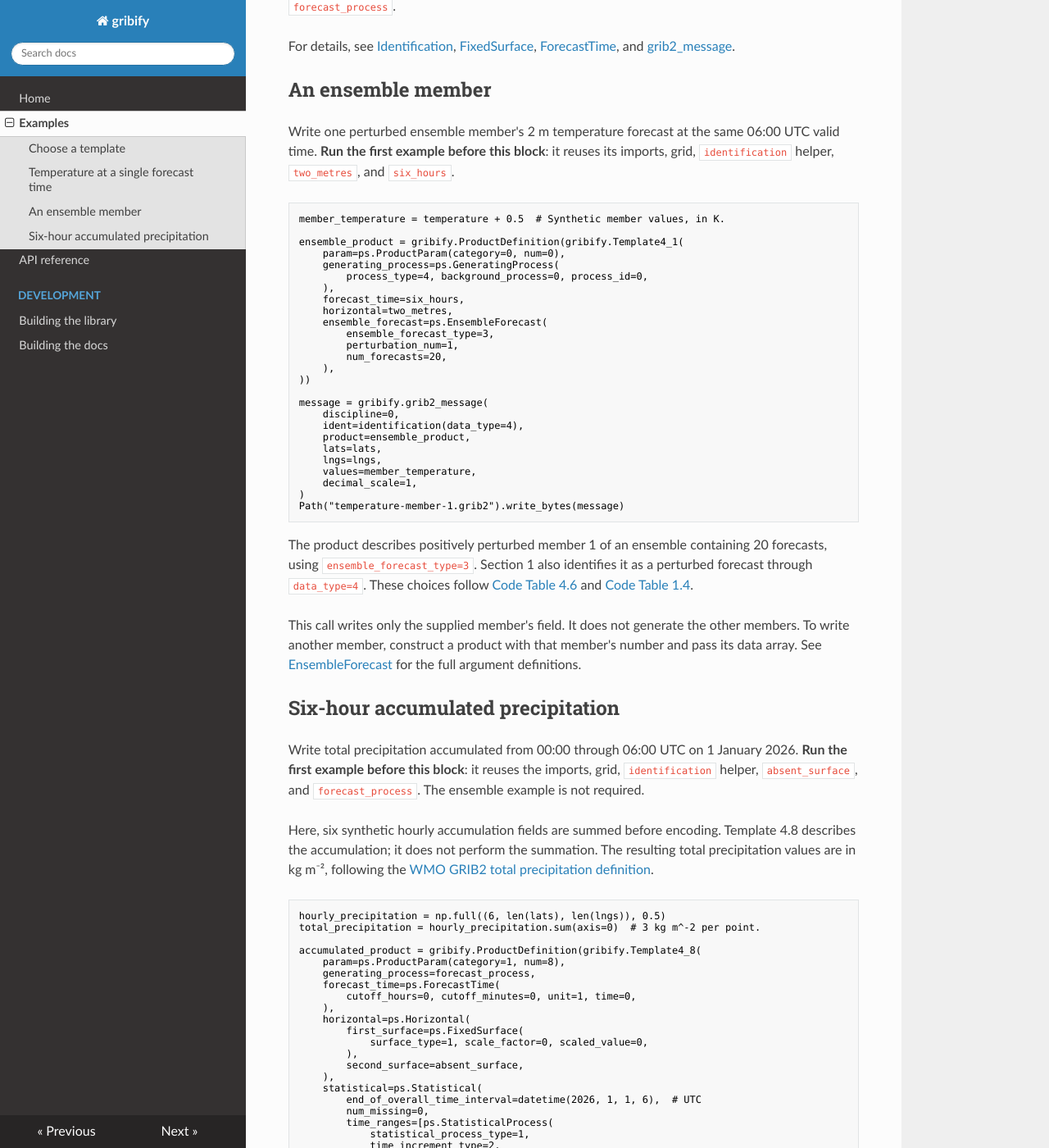
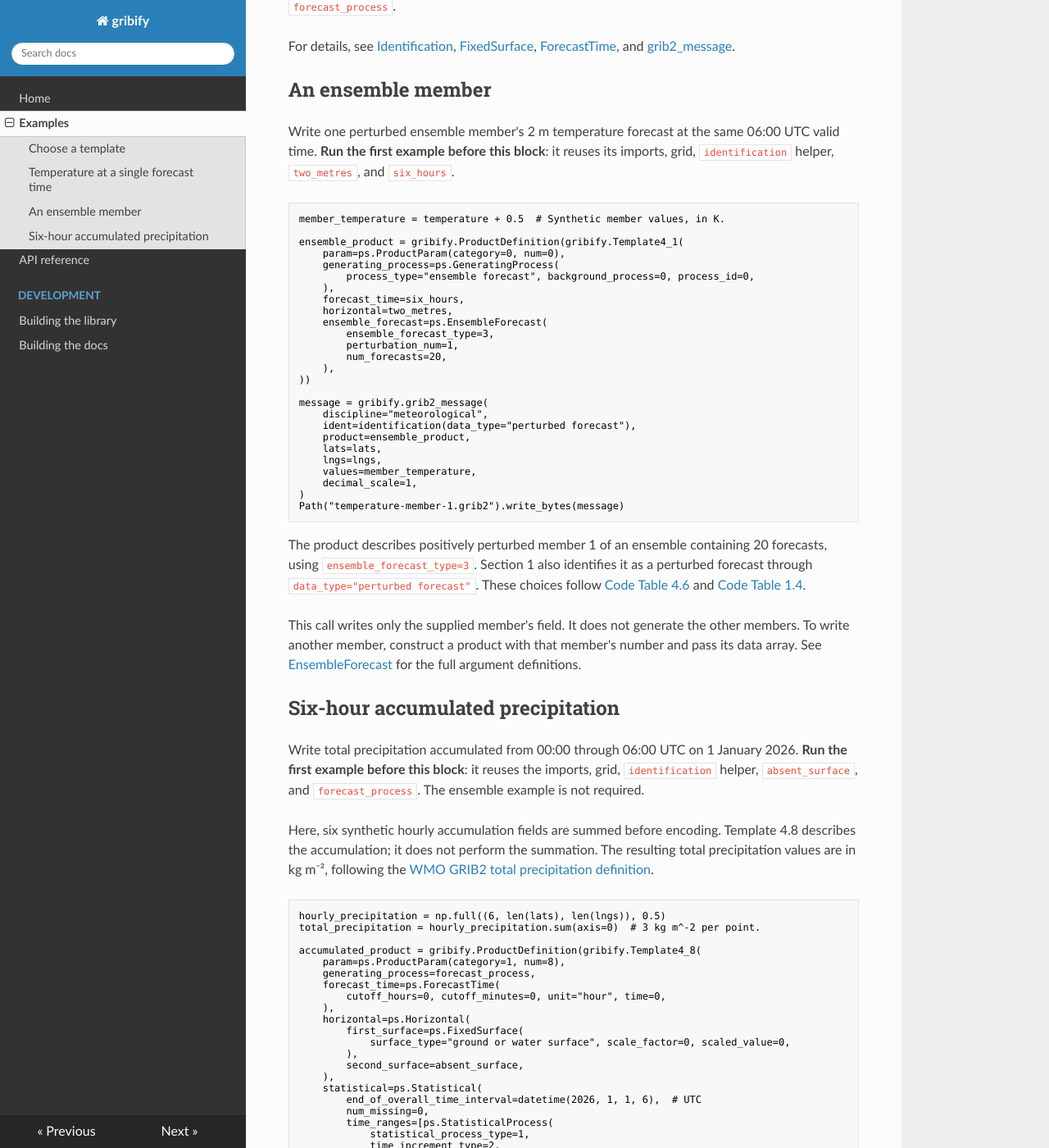
Before and after one commit to noritada/gribify, an MkDocs documentation site: the page built from docs/examples.md, in a window 1280 px wide and 1400 px high, scrolled down 1941 px. Shown: the whole window at 82% size. Built offline with MkDocs 1.6.1, drawn with Linux system fonts in a browser that asks for light colours; some of the changed text lies outside the part shown.

Commit message:
Use the textual representation of code table values (if available) in usage examples

```diff
--- a/docs/examples.md
+++ b/docs/examples.md
@@ -45,9 +45,9 @@ def identification(data_type):
         subcentre_id=0,
         master_table_version=29,
         local_table_version=0,
-        ref_time_significance=1,  # Start of forecast.
+        ref_time_significance="start of forecast",
         ref_time=reference_time,
-        prod_status=1,  # Test products.
+        prod_status="operational test",
         data_type=data_type,
     )
 
@@ -57,15 +57,15 @@ absent_surface = ps.FixedSurface(
 )
 two_metres = ps.Horizontal(
     first_surface=ps.FixedSurface(
-        surface_type=103, scale_factor=0, scaled_value=2,
+        surface_type="specified height level above ground", scale_factor=0, scaled_value=2,
     ),
     second_surface=absent_surface,
 )
 six_hours = ps.ForecastTime(
-    cutoff_hours=0, cutoff_minutes=0, unit=1, time=6,
+    cutoff_hours=0, cutoff_minutes=0, unit="hour", time=6,
 )
 forecast_process = ps.GeneratingProcess(
-    process_type=2, background_process=0, process_id=0,
+    process_type="forecast", background_process=0, process_id=0,
 )
 
 product = gribify.ProductDefinition(gribify.Template4_0(
@@ -76,8 +76,8 @@ product = gribify.ProductDefinition(gribify.Template4_0(
 ))
 
 message = gribify.grib2_message(
-    discipline=0,
-    ident=identification(data_type=1),
+    discipline="meteorological",
+    ident=identification(data_type="forecast"),
     product=product,
     lats=lats,
     lngs=lngs,
@@ -89,11 +89,11 @@ Path("temperature.grib2").write_bytes(message)
 
 The choices that connect the data to its metadata are:
 
-- `discipline=0` with `category=0, num=0` describes temperature; the values
+- `discipline="meteorological"` with `category=0, num=0` describes temperature; the values
   supplied here are in kelvin.
-- `surface_type=103` and a value of `2` describe the height above ground.
+- `surface_type="specified height level above ground"` and a value of `2` describe the height above ground.
   An absent second surface makes this a level rather than a layer.
-- `unit=1, time=6` selects six hours after the reference time: 06:00 UTC.
+- `unit="hour", time=6` selects six hours after the reference time: 06:00 UTC.
 - The values have shape `(len(lats), len(lngs))`, here `(3, 4)`.
   `decimal_scale=1` requests packing with one decimal place.
 
@@ -121,7 +121,7 @@ member_temperature = temperature + 0.5  # Synthetic member values, in K.
 ensemble_product = gribify.ProductDefinition(gribify.Template4_1(
     param=ps.ProductParam(category=0, num=0),
     generating_process=ps.GeneratingProcess(
-        process_type=4, background_process=0, process_id=0,
+        process_type="ensemble forecast", background_process=0, process_id=0,
     ),
     forecast_time=six_hours,
     horizontal=two_metres,
@@ -133,8 +133,8 @@ ensemble_product = gribify.ProductDefinition(gribify.Template4_1(
 ))
 
 message = gribify.grib2_message(
-    discipline=0,
-    ident=identification(data_type=4),
+    discipline="meteorological",
+    ident=identification(data_type="perturbed forecast"),
     product=ensemble_product,
     lats=lats,
     lngs=lngs,
@@ -146,7 +146,7 @@ Path("temperature-member-1.grib2").write_bytes(message)
 
 The product describes positively perturbed member 1 of an ensemble containing
 20 forecasts, using `ensemble_forecast_type=3`. Section 1 also identifies it as
-a perturbed forecast through `data_type=4`. These choices follow
+a perturbed forecast through `data_type="perturbed forecast"`. These choices follow
 [Code Table 4.6](https://codes.ecmwf.int/grib/format/grib2/ctables/4/6/) and
 [Code Table 1.4](https://codes.ecmwf.int/grib/format/grib2/ctables/1/4/).
 
@@ -176,11 +176,11 @@ accumulated_product = gribify.ProductDefinition(gribify.Template4_8(
     param=ps.ProductParam(category=1, num=8),
     generating_process=forecast_process,
     forecast_time=ps.ForecastTime(
-        cutoff_hours=0, cutoff_minutes=0, unit=1, time=0,
+        cutoff_hours=0, cutoff_minutes=0, unit="hour", time=0,
     ),
     horizontal=ps.Horizontal(
         first_surface=ps.FixedSurface(
-            surface_type=1, scale_factor=0, scaled_value=0,
+            surface_type="ground or water surface", scale_factor=0, scaled_value=0,
         ),
         second_surface=absent_surface,
     ),
@@ -190,17 +190,17 @@ accumulated_product = gribify.ProductDefinition(gribify.Template4_8(
         time_ranges=[ps.StatisticalProcess(
             statistical_process_type=1,
             time_increment_type=2,
-            time_range_unit=1,
+            time_range_unit="hour",
             time_range_length=6,
-            time_increment_unit=1,
+            time_increment_unit="hour",
             time_increment_length=1,
         )],
     ),
 ))
 
 message = gribify.grib2_message(
-    discipline=0,
-    ident=identification(data_type=1),
+    discipline="meteorological",
+    ident=identification(data_type="forecast"),
     product=accumulated_product,
     lats=lats,
     lngs=lngs,
```
Also changed, not shown: 1 other file.
